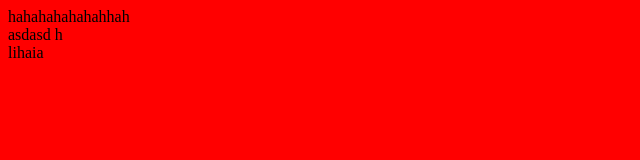
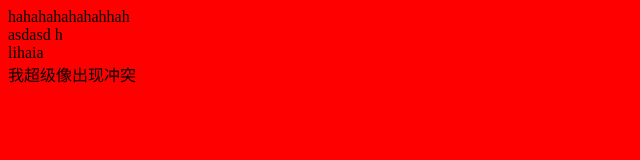
Before and after one commit to doc-cai/interesting, a plain HTML site: page index.html in a window 1280 px wide. Shown: the whole page, without its empty margins (0-640 px from the left). Drawn offline with Linux system fonts and the light colour scheme.

Commit message:
Update index.html

```diff
--- a/index.html
+++ b/index.html
@@ -18,7 +18,7 @@
     <div>asdasd h</div>
 
     <div>lihaia</div>
-
+<div>我超级像出现冲突</div>
     <script>
         var arr = [];
         for (var i = 0; i < 2; i++) {
```
